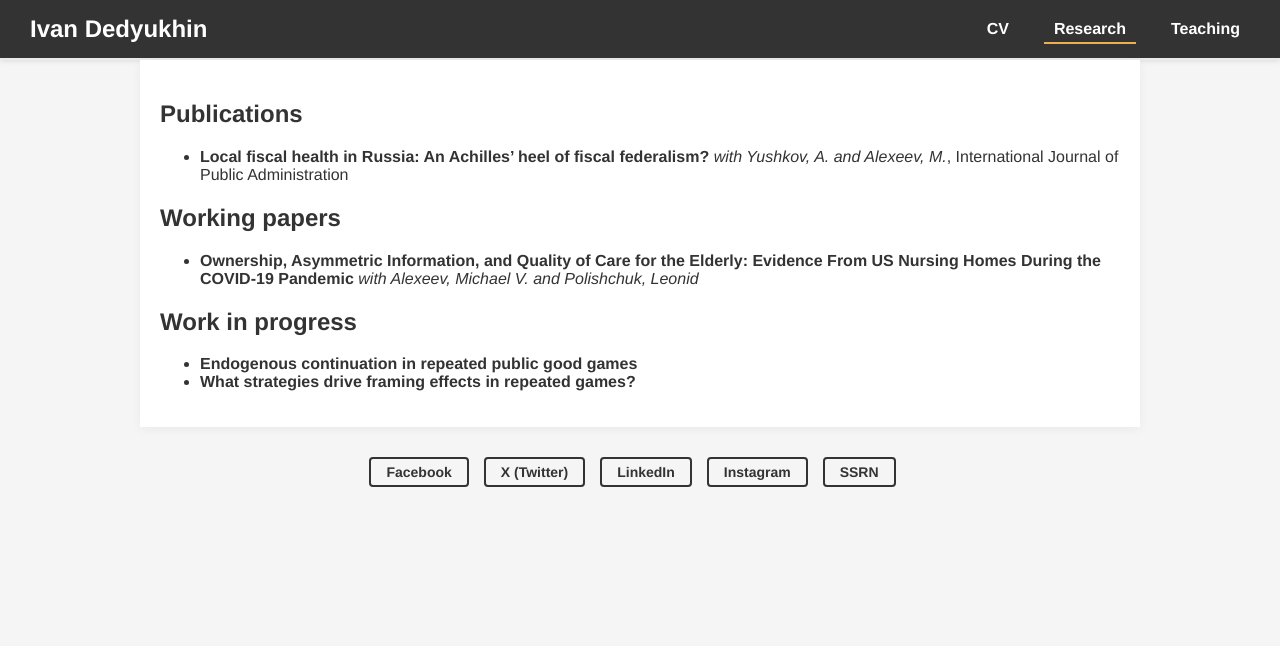
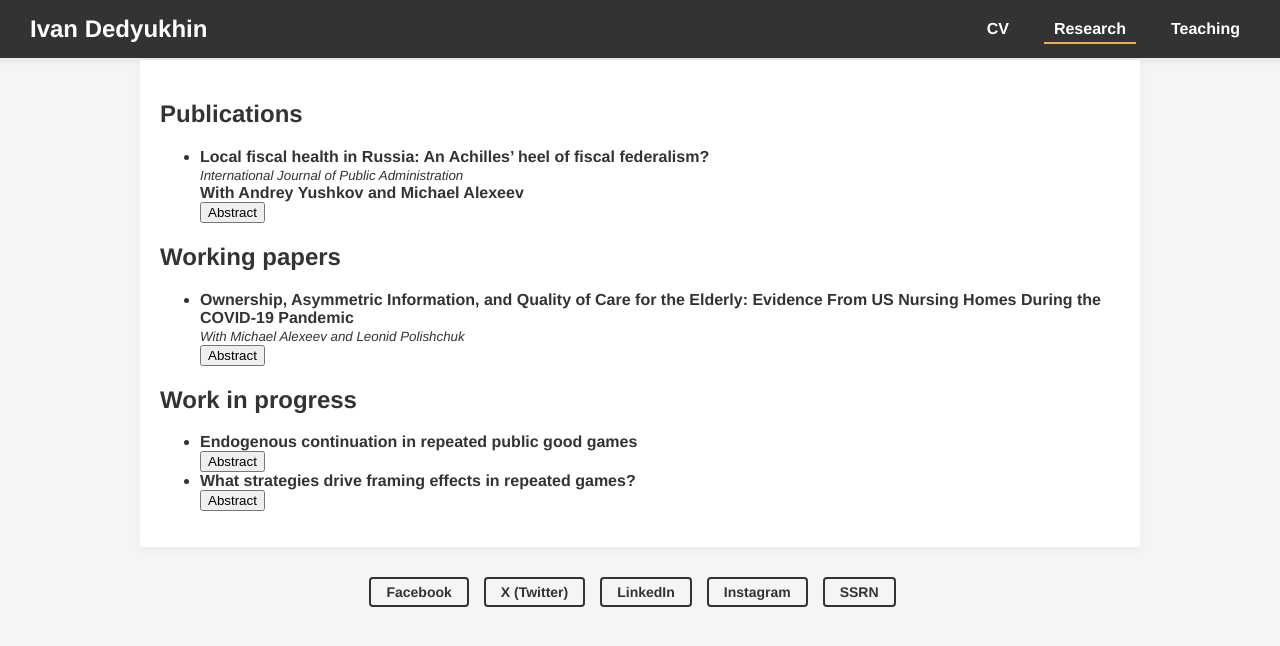
Before and after one commit to Dedyukhin/dedyukhin.github.io, a Jekyll site: the page built from Research.md, in a window 1280 px wide. Shown: the top 646 px of the page. Built offline with Jekyll 4.4.1, drawn with Linux system fonts in a browser that asks for light colours; part of the change alters nothing that is shown.

Commit message:
Update Research.md

```diff
--- a/Research.md
+++ b/Research.md
@@ -7,14 +7,35 @@ permalink: /research/
 Publications
 ---
 - **[Local fiscal health in Russia: An Achilles’ heel of fiscal federalism?](https://www.tandfonline.com/doi/full/10.1080/01900692.2024.2399133)**
-_with Yushkov, A. and Alexeev, M._, International Journal of Public Administration
+  <small><i>International Journal of Public Administration</i></small>
+  <span style="font-weight: bold;">With Andrey Yushkov and Michael Alexeev</span>
+  <button onclick="toggleAbstract('abstract1')">Abstract</button>
+  <div id="abstract1" style="display:none;">This paper discusses the fiscal health of local governments in Russia, analyzing the implications of fiscal federalism...</div>
 
 Working papers
 ---
 - **[Ownership, Asymmetric Information, and Quality of Care for the Elderly: Evidence From US Nursing Homes During the COVID-19 Pandemic](https://ssrn.com/abstract=4906864)**
-_with Alexeev, Michael V. and Polishchuk, Leonid_
+  <small><i>With Michael Alexeev and Leonid Polishchuk</i></small>
+  <button onclick="toggleAbstract('abstract2')">Abstract</button>
+  <div id="abstract2" style="display:none;">This study examines how ownership structures and asymmetric information affected the quality of care in US nursing homes...</div>
 
 Work in progress
 ---
 - **Endogenous continuation in repeated public good games**
+  <button onclick="toggleAbstract('abstract3')">Abstract</button>
+  <div id="abstract3" style="display:none;">This project explores endogenous continuation in public good games and its effect on player cooperation...</div>
+
 - **What strategies drive framing effects in repeated games?**
+  <button onclick="toggleAbstract('abstract4')">Abstract</button>
+  <div id="abstract4" style="display:none;">This research analyzes the strategic decision-making behind framing effects in repeated game scenarios...</div>
+
+<script>
+function toggleAbstract(id) {
+  var abstract = document.getElementById(id);
+  if (abstract.style.display === "none") {
+    abstract.style.display = "block";
+  } else {
+    abstract.style.display = "none";
+  }
+}
+</script>
```
